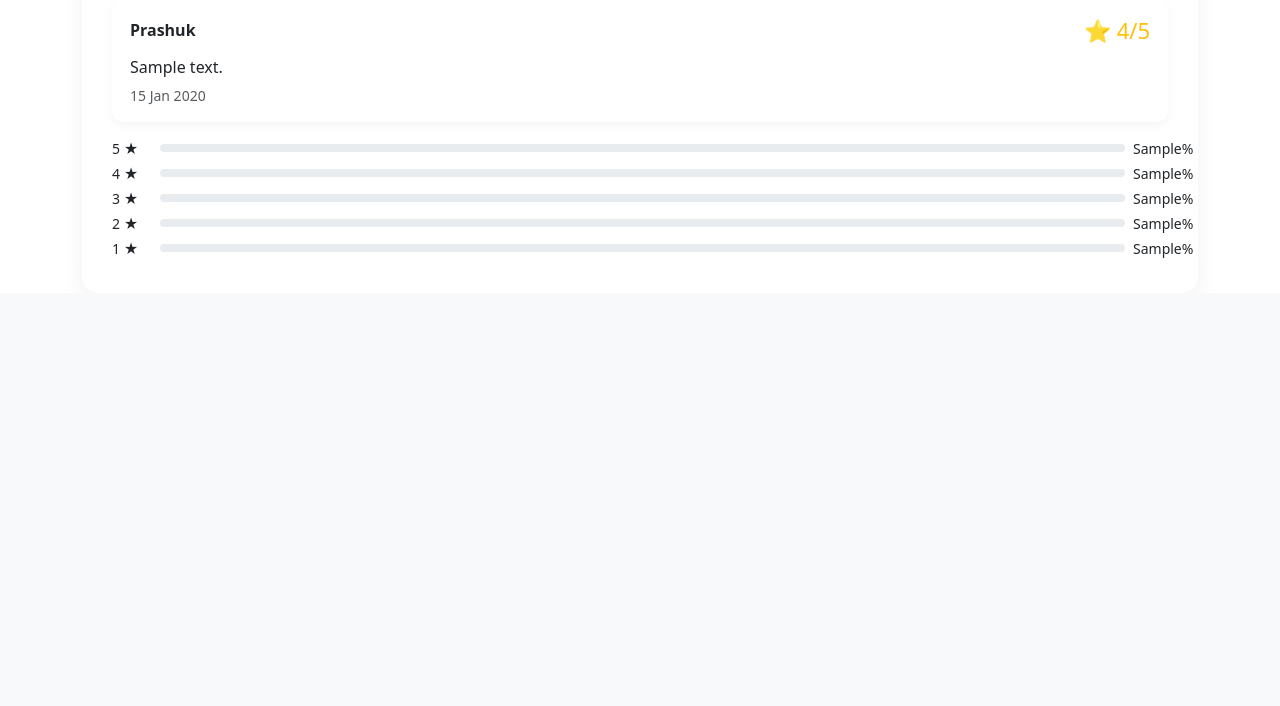
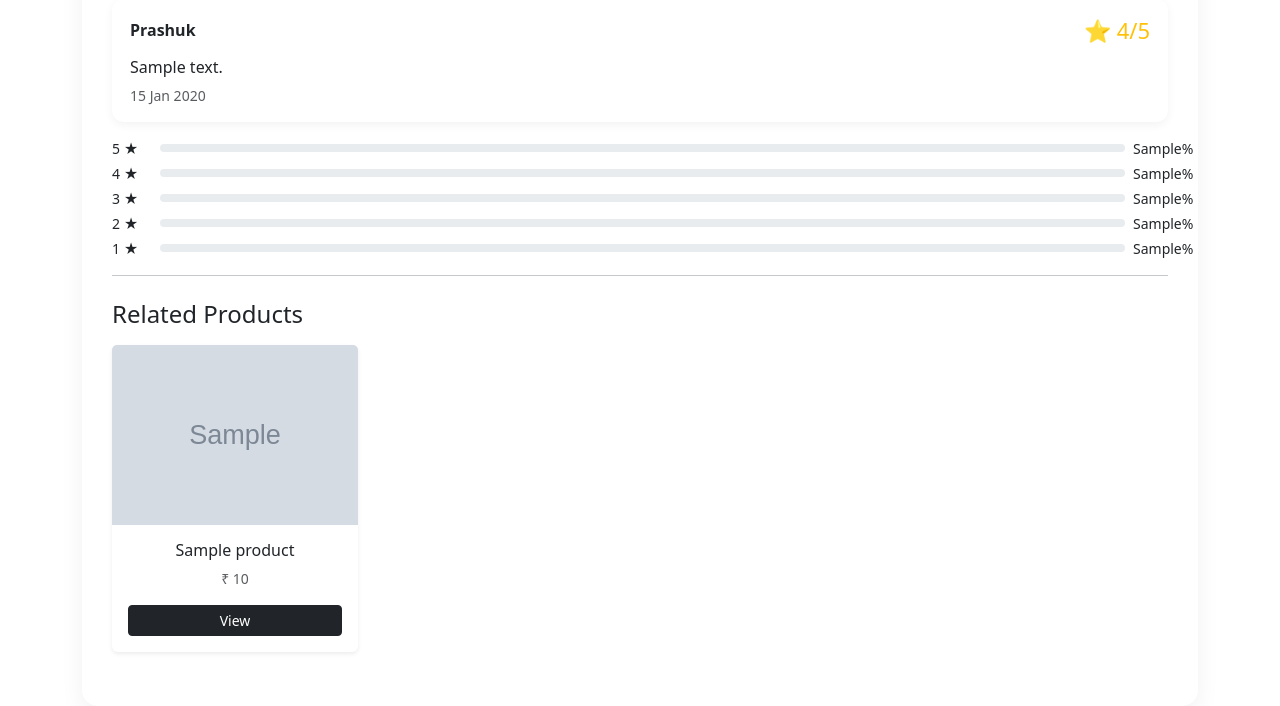
Before and after one commit to Prashuk09/own-Project, a Django app: template store/templates/store/product_detail.html in a window 1280 px wide. Shown: the part 640-1346 px from the top of the page. Before the commit the page ends 898 px from the top, so only its background shows below. Run offline with Django 5.2, Linux system fonts and the light colour scheme; data comes from the database, SQL or seed files in the repository; tables that the repository leaves empty hold one stand-in row (values such as "Sample post"); the template is opened without the code that fills it: values that come from a table or form of the project are taken from there, most other values are stand-ins (such as "Sample title", 1, 10 or a date in 2020); grey boxes marked "Sample" are stand-in pictures; parts of the project's set-up code (start-up, migrations or seed data) failed here and were passed over.

Commit message:
Related product feature add

```diff
--- a/store/templates/store/product_detail.html
+++ b/store/templates/store/product_detail.html
@@ -233,6 +233,35 @@
 
     </div>
 
+    <hr>
+    <h4 class="mt-4 mb-3">Related Products</h4>
+
+    <div class="row">
+    {% for item in related_products %}
+      <div class="col-md-3 mb-4">
+        <div class="card h-100 shadow-sm border-0">
+
+          <img src="{{ item.image.url }}"
+              class="card-img-top"
+              style="height:180px; object-fit:cover;">
+
+          <div class="card-body text-center">
+            <h6 class="card-title">{{ item.name }}</h6>
+            <p class="text-muted small">₹ {{ item.price }}</p>
+
+            <a href="{% url 'product_detail' item.id %}"
+              class="btn btn-sm btn-dark w-100">
+              View
+            </a>
+          </div>
+
+        </div>
+      </div>
+    {% empty %}
+      <p>No related products found.</p>
+    {% endfor %}
+    </div>
+
   </div>
 
 </div>
--- a/store/views.py
+++ b/store/views.py
@@ -102,6 +102,11 @@ def product_detail(request, id):
         )
         return redirect('product_detail', id=id)
 
+    # ✅ RELATED PRODUCTS (same category)
+    related_products = Product.objects.filter(
+        Category=product.Category
+    ).exclude(id=product.id)[:4]
+
     return render(request, 'store/product_detail.html', {
         'product': product,
         'reviews': reviews,
@@ -111,6 +116,7 @@ def product_detail(request, id):
         'avg_rating_int': avg_rating_int,
         'verified_users': verified_users,
         'rating_percent': rating_percent,
+        'related_products': related_products
     })
 
 
```
Also changed, not shown: media/products/book_4_GpeyghH.jpeg (added).
